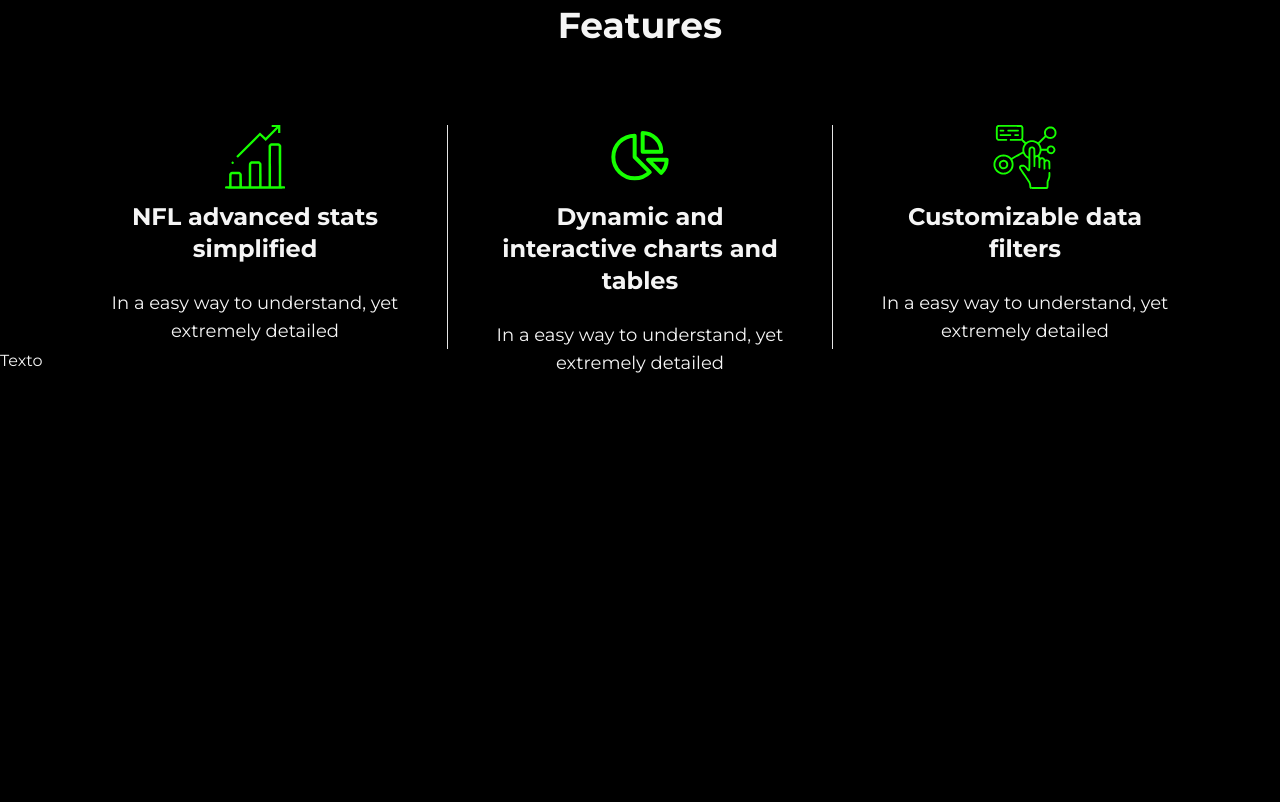
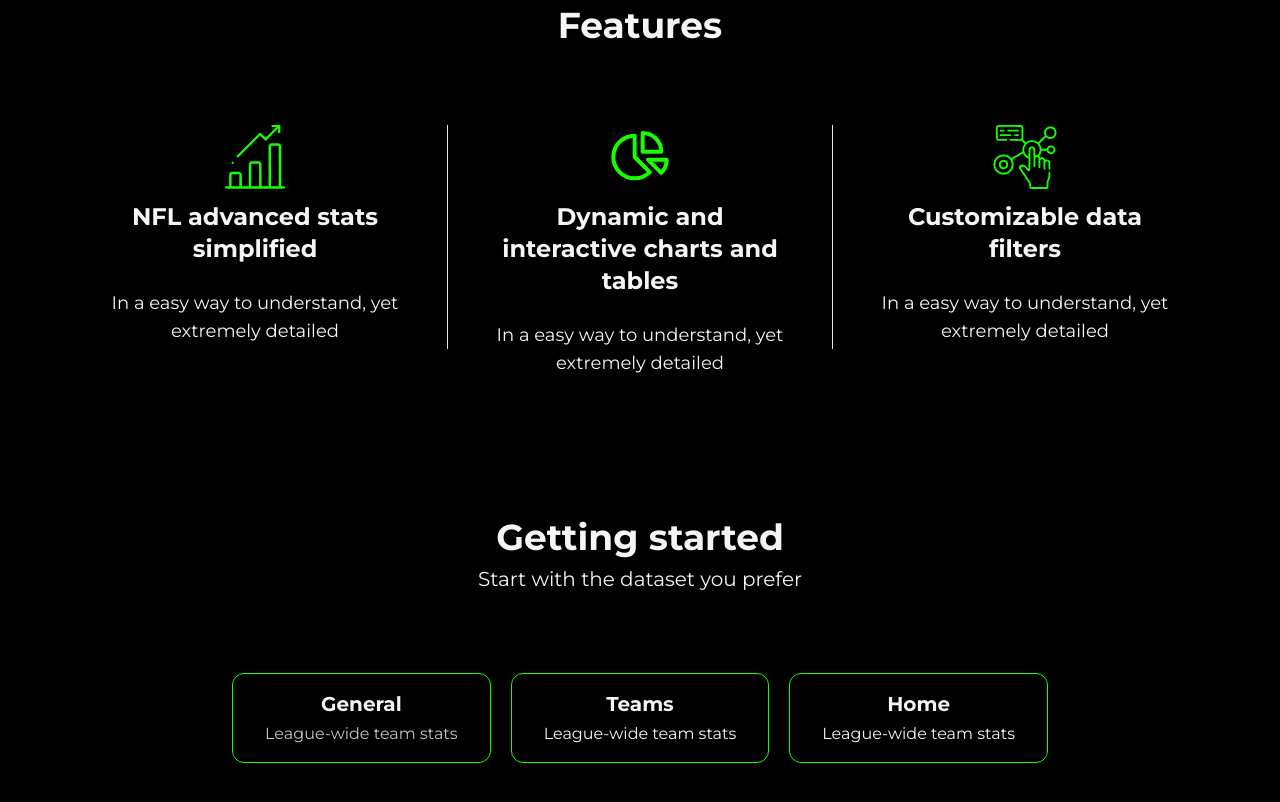
Before and after one commit to gama-gabriel/nfl-data-viz, a Next.js app: page / in a window 1280 px wide. Shown: the part 760-1562 px from the top of the page. Built offline with nearby package versions, Linux system fonts and the light colour scheme.

Commit message:
added getting started section

```diff
--- a/src/app/page.tsx
+++ b/src/app/page.tsx
@@ -7,14 +7,16 @@ import ChartSvg from "./components/svg/ChartSvg";
 import FilterSvg from "./components/svg/FilterSvg";
 import { Separator } from "@/components/ui/separator";
 import { ArrowRightIcon } from "@radix-ui/react-icons";
+import Link from "next/link";
 export default function Menu() {
   const ref = useRef<HTMLDivElement>(null);
   const view = useInView(ref, { margin: "-60% 0px -50% 0px" });
 
   const gridRef = useRef<HTMLDivElement>(null);
-  const gridView = useInView(gridRef, { margin: "-40% 0px -40% 0px" });
+  const gridView = useInView(gridRef);
 
   const MotionArrow = motion(ArrowRightIcon);
+  const MotionLink = motion(Link);
 
   return (
     <>
@@ -35,18 +37,32 @@ export default function Menu() {
             Visualize and navigate through various sets of NFL statistics, in a
             rich and immersive experience for football enthusiasts
           </h3>
-          <motion.button className="inline-flex items-center justify-center px-6 py-3 align-bottom w-fit mx-auto rounded-sm border border-[#16ff00] bg-transparent font-bold" variants={{hover: { scale: 1.1}}} whileHover='hover'>
-            Get started <MotionArrow color="#16ff00" className="relative ms-2 opacity-70" variants={{hover: {x: 10, opacity: 1}}}/>
+          <motion.button
+            className="inline-flex items-center justify-center px-6 py-3 align-bottom w-fit mx-auto rounded-sm border border-[#16ff00] bg-transparent font-bold"
+            variants={{ hover: { scale: 1.1 } }}
+            whileHover="hover"
+          >
+            Get started{" "}
+            <MotionArrow
+              color="#16ff00"
+              className="relative ms-2 opacity-70"
+              variants={{ hover: { x: 10, opacity: 1 } }}
+            />
           </motion.button>
         </div>
         <div className="pe-24 mx-auto">
-          <LogoSvg/>
+          <LogoSvg />
         </div>
       </motion.div>
+      <div className="pb-20" ref={gridRef}>
+        <h2 className="w-fit h-fit mx-auto py-20 text-4xl font-bold">
+          Features
+        </h2>
 
-      <h2 className='w-fit h-fit mx-auto py-20 text-4xl font-bold' ref={gridRef}>Features</h2>
-
-      <motion.div className="flex mx-auto px-10 w-full gap-3 h-56 justify-center 2xl:w-full"  animate={ gridView ? 'rest' : 'hidden'}>
+        <motion.div
+          className="flex mx-auto px-10 w-full gap-3 h-56 justify-center 2xl:w-full"
+          animate={gridView ? "rest" : "hidden"}
+        >
           <div className="px-4 w-[calc(30%)] ">
             <StatsSvg />
             <h2 className="font-bold text-2xl text-center p-3 ">
@@ -79,8 +95,46 @@ export default function Menu() {
             </p>
           </div>
         </motion.div>
+      </div>
 
-      <div className=" bg-black h-screen">Texto</div>
+      <div className="flex flex-col justify-center items-center py-20">
+        <h2 className="text-4xl font-bold py-2" ref={gridRef}>
+          Getting started
+        </h2>
+        <h3 className="text-xl">Start with the dataset you prefer</h3>
+      </div>
+
+      <div className="flex justify-center  gap-5 items-center ">
+        <MotionLink
+          href="/general/home"
+          className="px-8 py-4 flex flex-col items-center justify-center border rounded-xl border-[#16ff00] "
+          initial="rest"
+          whileHover="hover"
+        >
+          <p className="font-bold text-xl pb-1">General</p>
+          <motion.p
+            variants={{ rest: { opacity: 0.8 }, hover: { opacity: 1 } }}
+          >
+            League-wide team stats
+          </motion.p>
+        </MotionLink>
+        <MotionLink
+          href="/teams/home"
+          className="px-8 py-4 flex flex-col items-center justify-center border rounded-xl border-[#16ff00]
+          "
+        >
+          <p className="font-bold text-xl pb-1">Teams</p>
+          <p>League-wide team stats</p>
+        </MotionLink>
+        <MotionLink
+          href="/players/home"
+          className="px-8 py-4 flex flex-col items-center justify-center border rounded-xl border-[#16ff00] "
+        >
+          <p className="font-bold text-xl pb-1">Home</p>
+          <p>League-wide team stats</p>
+        </MotionLink>
+      </div>
+      <div className=" bg-black h-screen"></div>
     </>
   );
 }
```
Lines whose indentation alone changed are shown as unchanged.
